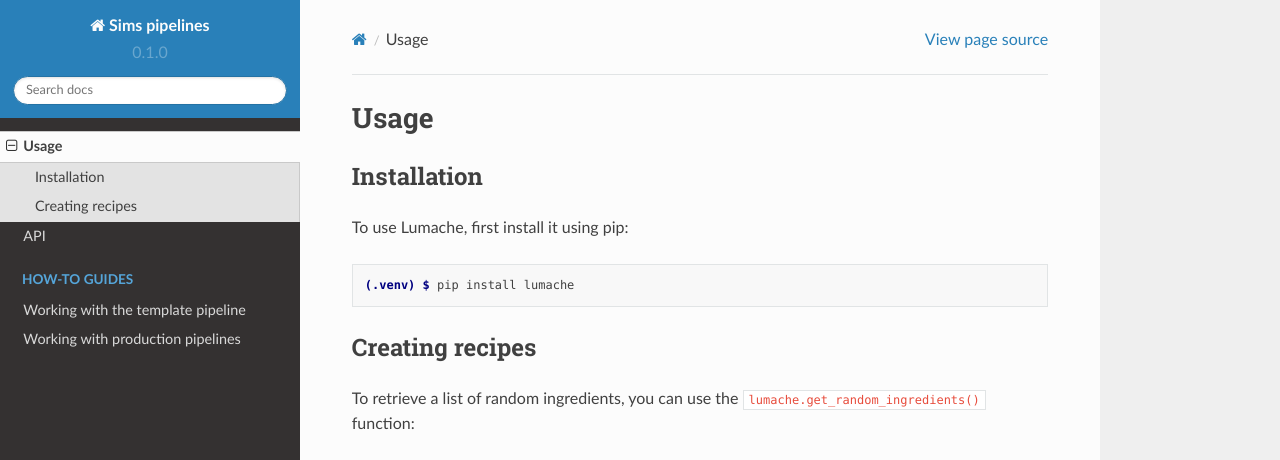
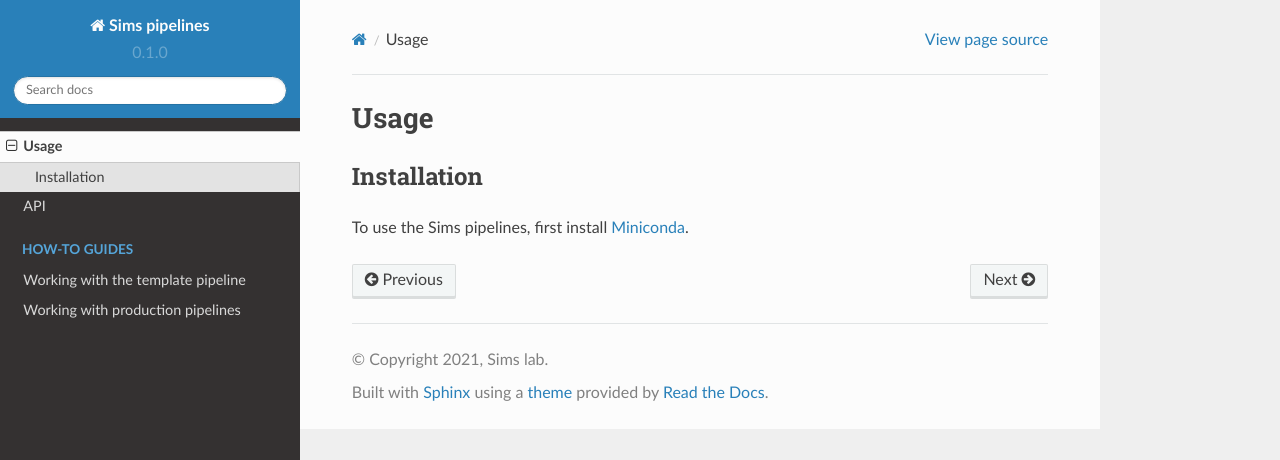
Before and after one commit to kevinrue/rtd-tutorial, a Sphinx documentation site: the page built from docs/source/usage.rst, in a window 1280 px wide and 1095 px high. Shown: the top 460 px of the window. Built offline with Sphinx 7.4.7 and the Read the Docs theme 2.0.0, drawn with Linux system fonts in a browser that asks for light colours; some of the changed text lies outside the part shown; grey boxes are pictures that could not be loaded.

Commit message:
replace the template usage contents

```diff
--- a/docs/source/usage.rst
+++ b/docs/source/usage.rst
@@ -6,28 +6,4 @@ Usage
 Installation
 ------------
 
-To use Lumache, first install it using pip:
-
-.. code-block:: console
-
-   (.venv) $ pip install lumache
-
-Creating recipes
-----------------
-
-To retrieve a list of random ingredients,
-you can use the ``lumache.get_random_ingredients()`` function:
-
-.. autofunction:: lumache.get_random_ingredients
-
-The ``kind`` parameter should be either ``"meat"``, ``"fish"``,
-or ``"veggies"``. Otherwise, :py:func:`lumache.get_random_ingredients`
-will raise an exception.
-
-.. autoexception:: lumache.InvalidKindError
-
-For example:
-
->>> import lumache
->>> lumache.get_random_ingredients()
-['shells', 'gorgonzola', 'parsley']
+To use the Sims pipelines, first install `Miniconda <https://conda.io/miniconda.html>`_.
```
